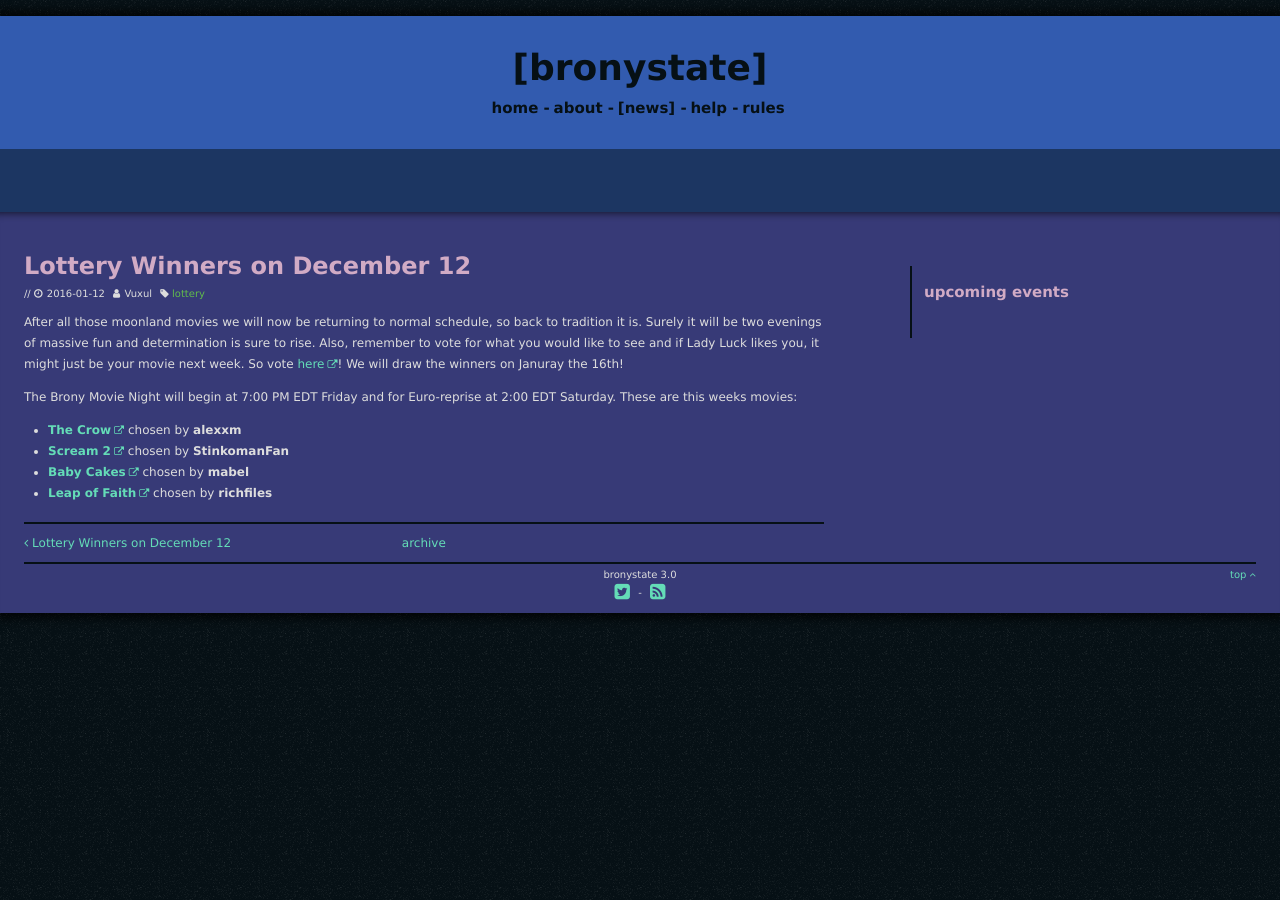
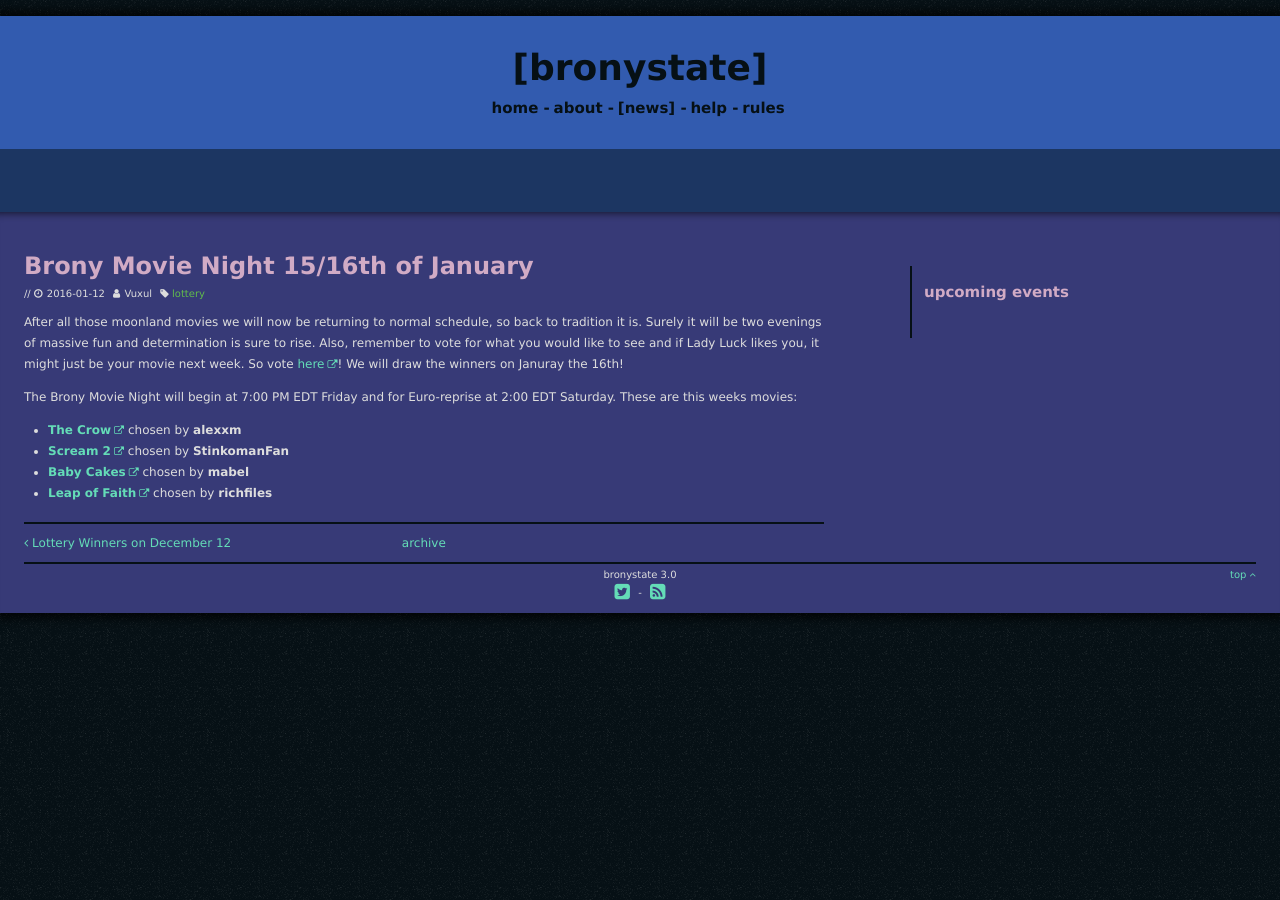
Before and after one commit to Bronystate/brstv3, a Jekyll site: the page built from _posts/2016-01-12-lottery.md, in a window 1280 px wide. Built offline with Jekyll 4.4.1, drawn with Linux system fonts in a browser that asks for light colours; nearby versions of some CDN libraries.

Commit message:
Update 2016-01-12-lottery.md

```diff
--- a/_posts/2016-01-12-lottery.md
+++ b/_posts/2016-01-12-lottery.md
@@ -1,5 +1,5 @@
 ---
-title: Lottery Winners on December 12
+title: Brony Movie Night 15/16th of January
 date: 2016-01-11 20:00 -0600
 author: Vuxul
 tags: [lottery]
```
